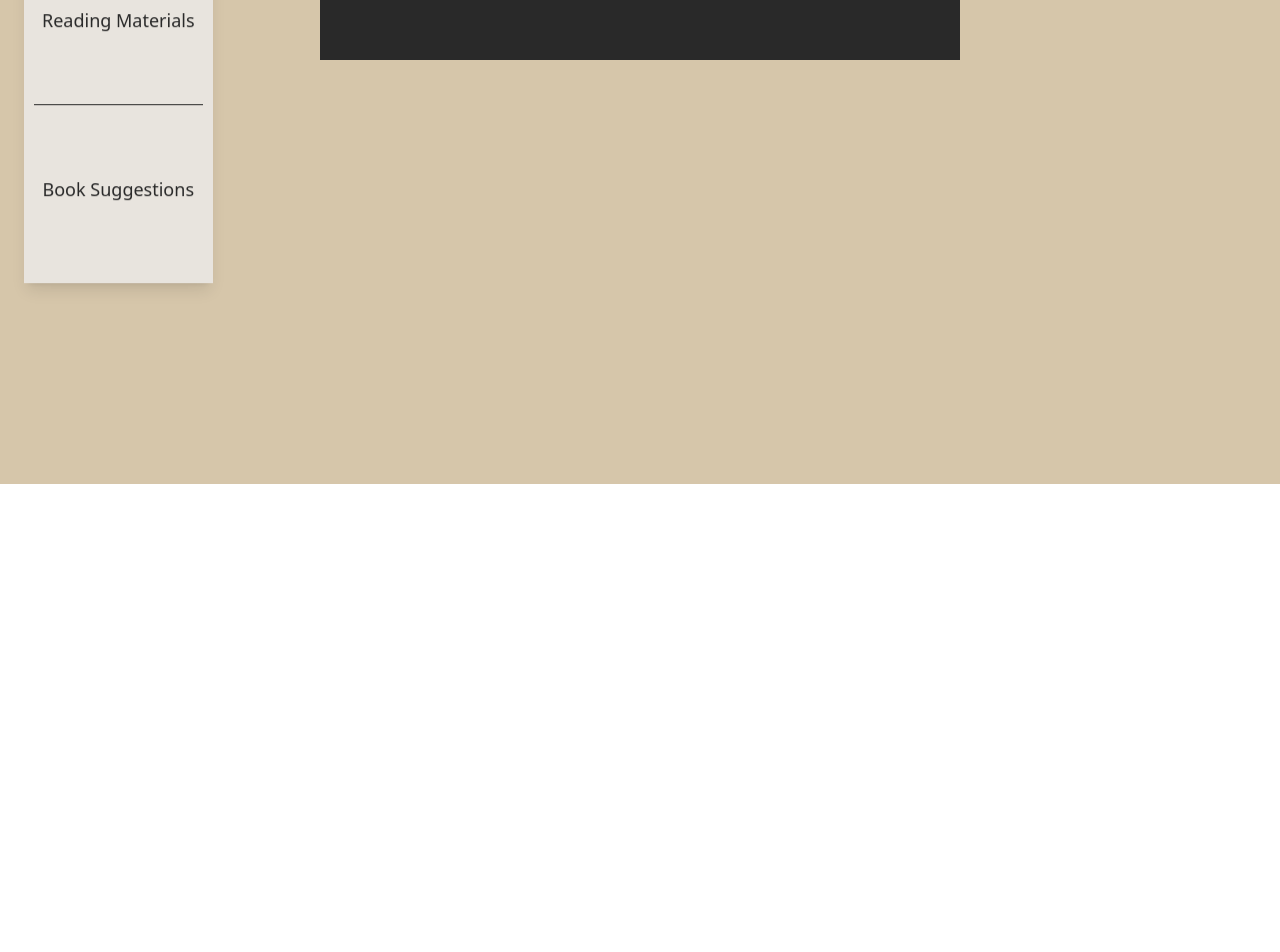
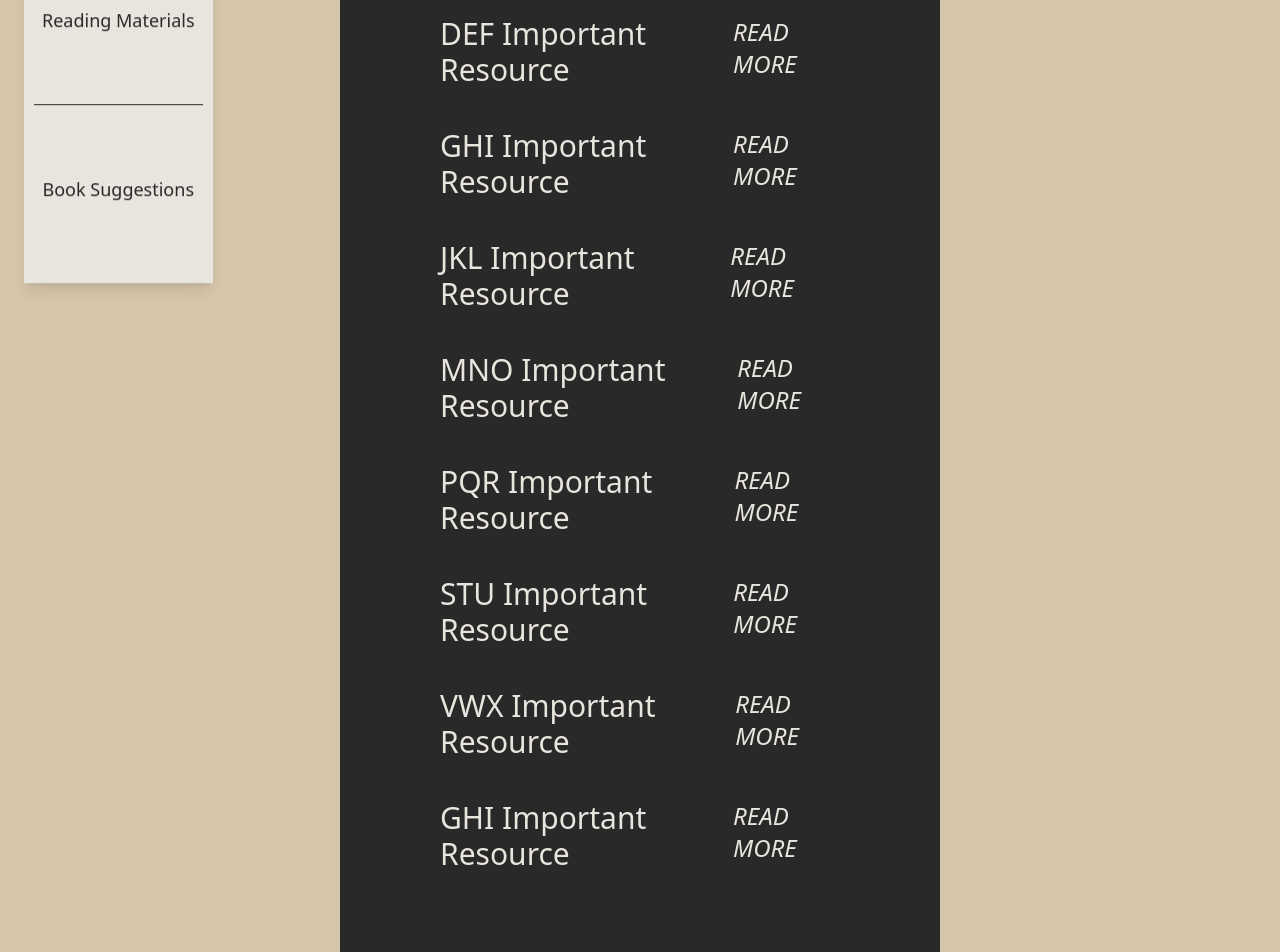
Before and after one commit to madalinefitz/Two-or-More, a React (Create React App) app: page /library/materials in a window 1280 px wide. Shown: the part 380-1332 px from the top of the page. Before the commit the page ends 864 px from the top, so only its background shows below. Built offline with nearby package versions, Linux system fonts and the light colour scheme.

Commit message:
CSS styling on Lib Reading Materials Page

```diff
--- a/src/components/LibMaterials.js
+++ b/src/components/LibMaterials.js
@@ -19,34 +19,79 @@ export default function LibMaterials() {
 
 
     return(
-        <div className = "flex justify-center ">
-            <div className="bg-[#292929] w-1/2 mt-20 text-[#E8E4DE] text-2xl p-10 ">
+        <div className = "flex justify-center bg-cover bg-[#D6C6AA] p-10 pb-20">
+            <div className="bg-[#292929] w-1/2 mt-20 text-[#E8E4DE] text-2xl p-20 ">
                 <div className=" flex justify-between p-5">
-                    <div className="">
-                        XYZ Resource
+                    <div className="text-3xl">
+                        ABC Important Resource
                     </div>
                     <div className=" italic">
                         <a href="">READ MORE</a>
                     </div>
-
                 </div>
                 <div className=" flex justify-between p-5">
-                    <div className="">
-                        XYZ Resource
+                    <div className="text-3xl">
+                        DEF Important Resource
                     </div>
                     <div className=" italic">
                         <a href="">READ MORE</a>
                     </div>
-
                 </div>
                 <div className=" flex justify-between p-5">
-                    <div className="">
-                        XYZ Resource
+                    <div className="text-3xl">
+                        GHI Important Resource
                     </div>
                     <div className="italic">
                         <a href="">READ MORE</a>
                     </div>
-
+                </div>
+                <div className=" flex justify-between p-5">
+                    <div className="text-3xl">
+                        JKL Important Resource
+                    </div>
+                    <div className="italic">
+                        <a href="">READ MORE</a>
+                    </div>
+                </div>
+                <div className=" flex justify-between p-5">
+                    <div className="text-3xl">
+                        MNO Important Resource
+                    </div>
+                    <div className="italic">
+                        <a href="">READ MORE</a>
+                    </div>
+                </div>
+                <div className=" flex justify-between p-5">
+                    <div className="text-3xl">
+                        PQR Important Resource
+                    </div>
+                    <div className="italic">
+                        <a href="">READ MORE</a>
+                    </div>
+                </div>
+                <div className=" flex justify-between p-5">
+                    <div className="text-3xl">
+                        STU Important Resource
+                    </div>
+                    <div className="italic">
+                        <a href="">READ MORE</a>
+                    </div>
+                </div>
+                <div className=" flex justify-between p-5">
+                    <div className="text-3xl">
+                        VWX Important Resource
+                    </div>
+                    <div className="italic">
+                        <a href="">READ MORE</a>
+                    </div>
+                </div>
+                <div className=" flex justify-between p-5">
+                    <div className="text-3xl">
+                        GHI Important Resource
+                    </div>
+                    <div className="italic">
+                        <a href="">READ MORE</a>
+                    </div>
                 </div>
             </div>
         </div>
--- a/src/components/Stories.js
+++ b/src/components/Stories.js
@@ -13,10 +13,12 @@ export default function Stories () {
 
 
     return (
-        <div className="bg-[#D6C6AA] bg-cover h-screen">
-            <div className= "flex justify-center">
-                <h1 className="text-8xl font-semibold m-5">We all have a story.</h1>
+        <div className="bg-[#D6C6AA] bg-cover p-10 pb-20 flex justify-center">
+            <div className= "flex-col">
+                <h1 className="text-8xl font-semibold m-10">We all have a story.</h1>
+                <h1 className="text-8xl font-semibold m-10">Share yours</h1>
             </div>
+
             <div className="content-center mx-40 mb-10">
                 <div className="w-full h-48 mb-10 bg-[#292929]">
                     <div className="text-[#E8E4DE] text-2xl p-6 content-center">
```
